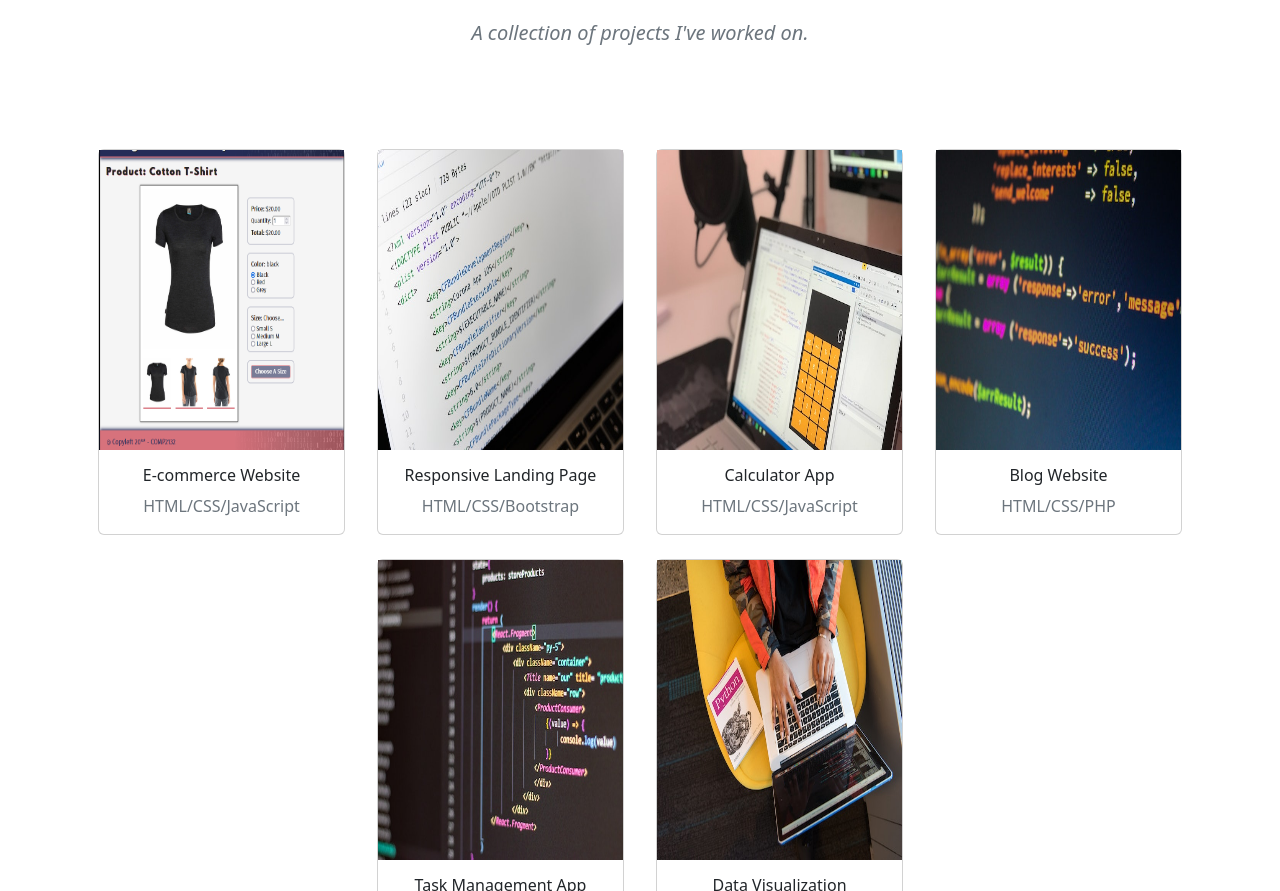
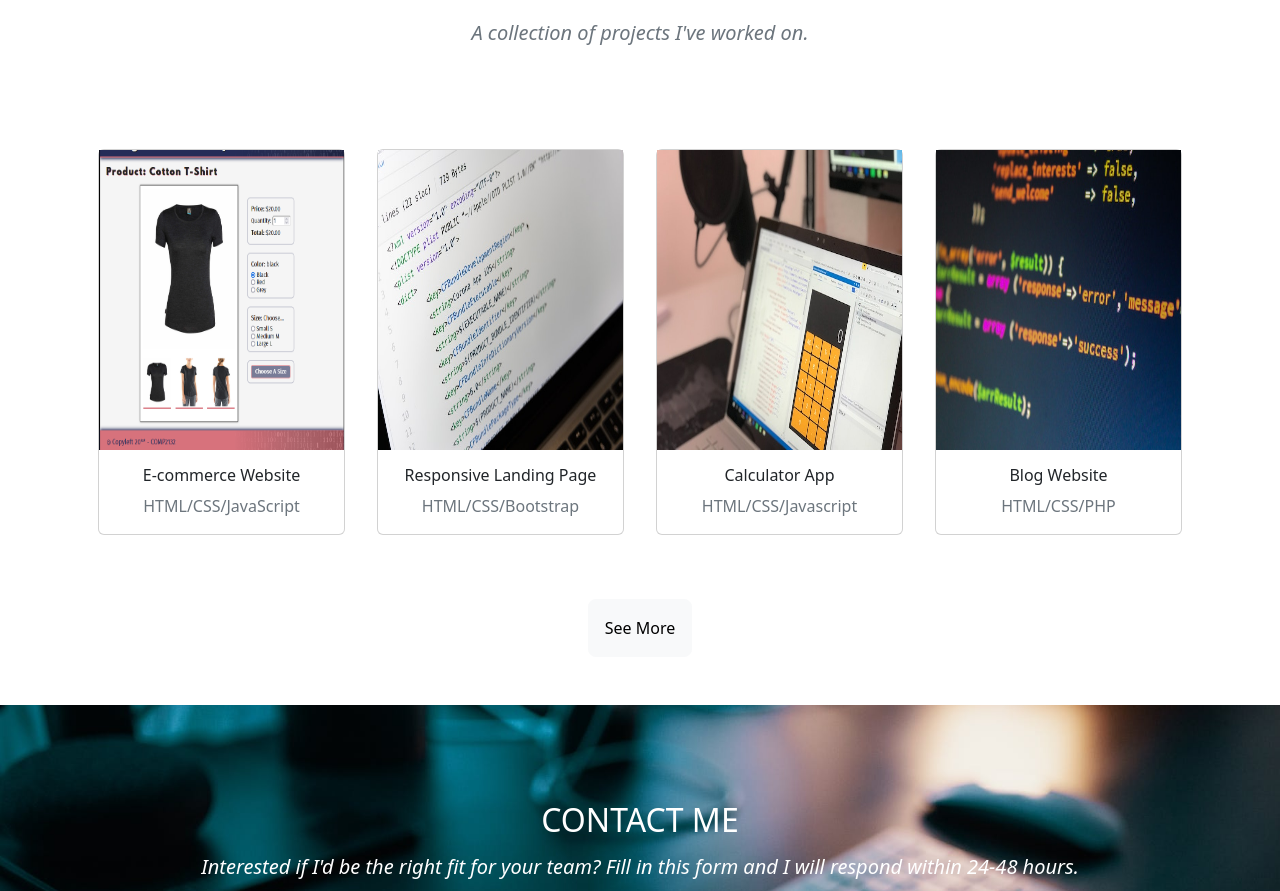
Before and after one commit to neha-gupta01/ReactJS-website, a React (Create React App) app: page / in a window 1280 px wide. Shown: the part 1909-2800 px from the top of the page. Built offline with nearby package versions, Linux system fonts and the light colour scheme.

Commit message:
react components

```diff
--- a/package.json
+++ b/package.json
@@ -8,6 +8,7 @@
     "@testing-library/user-event": "^13.5.0",
     "react": "^18.2.0",
     "react-dom": "^18.2.0",
+    "react-router-dom": "^6.19.0",
     "react-scripts": "5.0.1",
     "web-vitals": "^2.1.4"
   },
--- a/src/App.js
+++ b/src/App.js
@@ -1,26 +1,7 @@
 import React from "react";
-import Navbar from "./components/navbar";
-import Homepage from "./components/homepage";
-import Skills from "./components/skills";
-import Portfolio from "./components/portfolio";
-import About from "./components/about";
-import CV from "./components/cv";
-import Contact from "./components/contact";
-import Footer from "./components/footer";
+import AppRoutes from "./Routes";
 
 function App() {
-  return (
-    <div>
-      <Navbar />
-      <Homepage />
-      <Skills />
-      <Portfolio />
-      <About />
-      <CV />
-      <Contact />
-      <Footer />
-    </div>
-  );
+  return <AppRoutes />;
 }
-
 export default App;
--- /dev/null
+++ b/src/Routes.js
@@ -0,0 +1,20 @@
+import React from "react";
+import { BrowserRouter as Router, Routes, Route } from "react-router-dom";
+import PortfolioContainer from "./containers/PortfolioContainer";
+import MainContainer from "./containers/MainContainer";
+import AboutContainer from "./containers/AboutContainer";
+import CvContainer from "./containers/CvContainer";
+
+const AppRoutes = () => {
+  return (
+    <Router>
+      <Routes>
+        <Route path="/portfolio" element={<PortfolioContainer />} />
+        <Route path="/about" element={<AboutContainer />} />
+        <Route path="/cv" element={<CvContainer />} />
+        <Route path="/" element={<MainContainer />} />
+      </Routes>
+    </Router>
+  );
+};
+export default AppRoutes;
--- a/src/components/about.js
+++ b/src/components/about.js
@@ -1,8 +1,69 @@
 import React from "react";
 
+const aboutData = [
+  {
+    year: "1995-2008",
+    title: "Early Passion for Technology",
+    description:
+      "From an early age, I became fascinated with computers and programming. Starting with basic HTML and CSS, I gradually expanded my skills to include JavaScript and various frameworks.",
+    image: "images/about1.jpg",
+  },
+  {
+    year: "2008-2014",
+    title: "Higher Education and Career Growth",
+    description:
+      "During my university years, I studied computer science and gained hands-on experience through internships and freelance projects. This period fueled my passion for creating innovative solutions and solving complex problems.",
+    image: "images/about2.jpg",
+  },
+  {
+    year: "2014-Present",
+    title: "Professional Excellence and Continuous Learning",
+    description:
+      "Throughout my career, I have consistently sought opportunities to refine my skills and stay updated with the latest technologies. I strive for excellence in every project I undertake and aim to deliver valuable and impactful results.",
+    image: "images/about3.jpg",
+  },
+  {
+    year: "Future",
+    title: "Continuing to Make a Difference",
+    description:
+      "I am committed to leveraging my skills and expertise to contribute to meaningful projects that have a positive impact on society. I am eager to take on new challenges and collaborate with talented individuals to create innovative solutions.",
+    image: "images/about4.jpg",
+  },
+];
+
+const SingleAbout = ({ year, title, description, image, alignRight }) => {
+  const profileImage = (
+    <div className="col-3 col-md-2 text-center img">
+      <img
+        className="rounded-circle border border-5 border-dark-subtle img-fluid"
+        src={image}
+        alt={`about ${year}`}
+      />
+    </div>
+  );
+
+  const desc = (
+    <div className={`col-9 col-md-5 ${alignRight ? "" : "text-md-end"} `}>
+      <h5>{year}</h5>
+      <h5>{title}</h5>
+      <p>{description}</p>
+    </div>
+  );
+
+  return (
+    <div
+      className={`row ${
+        alignRight ? "justify-content-md-end" : "flex-row-reverse flex-md-row"
+      }  mt-5 pt-5`}
+    >
+      {alignRight ? null : desc}
+      {profileImage}
+      {alignRight ? desc : null}
+    </div>
+  );
+};
 const About = () => {
-  return (
-    <section className="container py-5" id="about">
+  const title = (
     <div className="row mt-4 py-3">
       <div className="col-12 d-flex flex-column text-center">
         <h2>ABOUT</h2>
@@ -11,84 +72,21 @@ const About = () => {
         </h5>
       </div>
     </div>
-      <div className="row flex-row-reverse flex-md-row mt-5 pt-5">
-        <div className="col-9 col-md-5 text-md-end">
-          <h5>1995-2008</h5>
-          <h5>Early Passion for Technology</h5>
-          <p>
-            From an early age, I became fascinated with computers and
-            programming. Starting with basic HTML and CSS, I gradually expanded
-            my skills to include JavaScript and various frameworks.
-          </p>
-        </div>
-        <div className="col-3 col-md-2 text-center img">
-          <img
-            className="rounded-circle border border-5 border-dark-subtle img-fluid"
-            src="images/about1.jpg"
-            alt="about1"
+  );
+  return (
+    <section className="container py-5" id="about">
+      {title}
+
+      {aboutData.map((about, index) => (
+        <SingleAbout
+          year={about.year}
+          title={about.title}
+          description={about.description}
+          image={about.image}
+          alignRight={(index + 1) % 2 === 0}
         />
-        </div>
-      </div>
+      ))}
 
-      <div className="row justify-content-md-end mt-5 pt-5">
-        <div className="col-3 col-md-2 text-center img">
-          <img
-            className="rounded-circle border border-5 border-dark-subtle img-fluid "
-            src="images/about2.jpg"
-            alt="about2"
-          />
-        </div>
-        <div className="col-9 col-md-5">
-          <h5>2008-2014</h5>
-          <h5>Higher Education and Career Growth</h5>
-          <p>
-            During my university years, I studied computer science and gained
-            hands-on experience through internships and freelance projects. This
-            period fueled my passion for creating innovative solutions and
-            solving complex problems.
-          </p>
-        </div>
-      </div>
-
-      <div className="row flex-row-reverse flex-md-row mt-5 pt-5">
-        <div className="col-9 col-md-5 text-md-end">
-          <h5>2014-Present</h5>
-          <h5>Professional Excellence and Continuous Learning</h5>
-          <p>
-            Throughout my career, I have consistently sought opportunities to
-            refine my skills and stay updated with the latest technologies. I
-            strive for excellence in every project I undertake and aim to
-            deliver valuable and impactful results.
-          </p>
-        </div>
-        <div className="col-3 col-md-2 text-center img">
-          <img
-            className="rounded-circle border border-5 border-dark-subtle img-fluid "
-            src="images/about3.jpg"
-            alt="about3"
-          />
-        </div>
-      </div>
-
-      <div className="row justify-content-md-end mt-5 pt-5">
-        <div className="col-3 col-md-2 text-center img">
-          <img
-            className="rounded-circle border border-5 border-dark-subtle img-fluid"
-            src="images/about4.jpg"
-            alt="about4"
-          />
-        </div>
-        <div className="col-9 col-md-5">
-          <h5>Future</h5>
-          <h5>Continuing to Make a Difference</h5>
-          <p>
-            I am committed to leveraging my skills and expertise to contribute
-            to meaningful projects that have a positive impact on society. I am
-            eager to take on new challenges and collaborate with talented
-            individuals to create innovative solutions.
-          </p>
-        </div>
-      </div>
       <div className="row justify-content-md-center mt-5 pt-5">
         <div className="col-3 col-md-2 d-flex justify-content-center next-hire">
           <h2 className="d-flex justify-content-center align-items-center bg-primary text-white rounded-circle border border-5 border-dark-subtle">
--- a/src/components/portfolio.js
+++ b/src/components/portfolio.js
@@ -1,8 +1,57 @@
 import React from "react";
+import { Link } from "react-router-dom";
 
-const Portfolio = () => {
+const portfolioData = [
+  {
+    imageSrc: "images/e-commerce.png",
+    title: "E-commerce Website",
+    description: "HTML/CSS/JavaScript",
+  },
+  {
+    imageSrc: "images/landing-page.jpg",
+    title: "Responsive Landing Page",
+    description: "HTML/CSS/Bootstrap",
+  },
+  {
+    imageSrc: "images/calculator-app.jpg",
+    title: "Calculator App",
+    description: "HTML/CSS/Javascript",
+  },
+  {
+    imageSrc: "images/blog.jpg",
+    title: "Blog Website",
+    description: "HTML/CSS/PHP",
+  },
+  {
+    imageSrc: "images/task.jpg",
+    title: "Task Management App",
+    description: "ReactJs",
+  },
+  {
+    imageSrc: "images/data.jpg",
+    title: "Data Visualization",
+    description: "Python/Plotly",
+  },
+];
+
+const SinglePortfolio = ({ imageSrc, title, description }) => {
   return (
-    <section className="container py-5" id="portfolio">
+    <div className="col-lg-3 px-md-3 px-0 col-md-4 card-wrapper">
+      <div className="card mt-4">
+        <img src={imageSrc} className="img-fluid" alt="portfolio-img" />
+        <div className="card-body text-center">
+          <h6 className="card-title">{title}</h6>
+          <p className="card-text text-secondary">{description}</p>
+        </div>
+      </div>
+    </div>
+  );
+};
+
+const Portfolio = ({ showAll }) => {
+  const filteredPortfolioData = showAll ? portfolioData : portfolioData.slice(0, 4);
+
+  const title = (
     <div className="row mt-4 py-3">
       <div className="col-12 d-flex flex-column text-center justify-content-center">
         <h2>PORTFOLIO</h2>
@@ -11,86 +60,29 @@ const Portfolio = () => {
         </h5>
       </div>
     </div>
+  );
+  return (
+    <section className="container py-5" id="portfolio">
+      {title}
       <div className="row mt-5 mx-0 justify-content-center align-items-center">
-        <div className="col-lg-3 px-md-3 px-0 col-md-4 card-wrapper">
-          <div className="card mt-4">
-            <img
-              src="images/e-commerce.png"
-              className="img-fluid"
-              alt="portfolio-img"
+        {filteredPortfolioData.map((item) => (
+          <SinglePortfolio
+            imageSrc={item.imageSrc}
+            title={item.title}
+            description={item.description}
           />
-            <div className="card-body text-center">
-              <h6 className="card-title">E-commerce Website</h6>
-              <p className="card-text text-secondary">HTML/CSS/JavaScript</p>
+        ))}
       </div>
+      {!showAll ? (
+        <div className="col-12 mt-3 d-flex justify-content-center">
+          <Link
+            to="/portfolio"
+            className="btn btn-lg fs-6 fw-medium mt-5 btn-light p-3"
+          >
+            See More
+          </Link>
         </div>
-        </div>
-        <div className="col-lg-3 px-md-3 px-0 col-md-4 card-wrapper">
-          <div className="card mt-4">
-            <img
-              src="images/landing-page.jpg"
-              className="img-fluid"
-              alt="portfolio-img"
-            />
-            <div className="card-body text-center">
-              <h6 className="card-title">Responsive Landing Page</h6>
-              <p className="card-text text-secondary">HTML/CSS/Bootstrap</p>
-            </div>
-          </div>
-        </div>
-        <div className="col-lg-3 px-md-3 px-0 col-md-4 card-wrapper">
-          <div className="card mt-4">
-            <img
-              src="images/calculator-app.jpg"
-              className="img-fluid"
-              alt="portfolio-img"
-            />
-            <div className="card-body text-center">
-              <h6 className="card-title">Calculator App</h6>
-              <p className="card-text text-secondary">HTML/CSS/JavaScript</p>
-            </div>
-          </div>
-        </div>
-        <div className="col-lg-3 px-md-3 px-0 col-md-4 card-wrapper">
-          <div className="card mt-4">
-            <img
-              src="images/blog.jpg"
-              className="img-fluid"
-              alt="portfolio-img"
-            />
-            <div className="card-body text-center">
-              <h6 className="card-title">Blog Website</h6>
-              <p className="card-text text-secondary">HTML/CSS/PHP</p>
-            </div>
-          </div>
-        </div>
-        <div className="col-lg-3 px-md-3 px-0 col-md-4 card-wrapper">
-          <div className="card mt-4">
-            <img
-              src="images/task.jpg"
-              className="img-fluid"
-              alt="portfolio-img"
-            />
-            <div className="card-body text-center">
-              <h6 className="card-title">Task Management App</h6>
-              <p className="card-text text-secondary">ReactJS</p>
-            </div>
-          </div>
-        </div>
-        <div className="col-lg-3 px-md-3 px-0 col-md-4 card-wrapper">
-          <div className="card mt-4">
-            <img
-              src="images/data.jpg"
-              className="img-fluid"
-              alt="portfolio-img"
-            />
-            <div className="card-body text-center">
-              <h6 className="card-title">Data Visualization</h6>
-              <p className="card-text text-secondary">Python/Plotly</p>
-            </div>
-          </div>
-        </div>
-      </div>
+      ) : null}
     </section>
   );
 };
--- a/src/components/skills.js
+++ b/src/components/skills.js
@@ -1,9 +1,39 @@
 // Skills.js
 import React from "react";
 
+const skillsData = [
+  {
+    icon: "fa-cart-shopping",
+    skill: "Front-end Development",
+    description:
+      "Proficient in HTML, CSS, and JavaScript. Experienced in responsive web design, building user-friendly interfaces, and using modern frameworks like ReactJS.",
+  },
+  {
+    icon: "fa-laptop",
+    skill: "Back-end Development",
+    description: "Skilled in server-side programming using technologies like Node.js and Express. Experience working with databases such as MongoDB and MySQL.",
+  },
+  {
+    icon: "fa-mobile-screen-button",
+    skill: "Mobile App Development",
+    description:
+      "Proficient in developing mobile apps for iOS and Android using frameworks like React Native. Experienced in building engaging and intuitive mobile user interfaces.",
+  },
+];
+const SingleSkill = ({ icon, skill, description }) => {
+  return (
+    <div
+      className="card mt-5 d-flex flex-column align-items-center text-center bg-white p-4"
+      style={{ width: "25rem" }}
+    >
+      <i className={`text-white bg-primary d-flex align-items-center justify-content-center fs-2 rounded-circle fa-solid ${icon}`}></i>
+      <h4 className="mt-4">{skill}</h4>
+      <p className="text-center">{description}</p>
+    </div>
+  );
+};
 const Skills = () => {
-  return (
-    <section className="container py-5" id="skills">
+  const title = (
     <div className="row mt-4 py-3">
       <div className="col-12 d-flex flex-column text-center justify-content-center">
         <h2>SKILLS</h2>
@@ -12,43 +42,18 @@ const Skills = () => {
         </h5>
       </div>
     </div>
+  );
+  return (
+    <section className="container py-5" id="skills">
+      {title}
       <div className="row d-flex justify-content-between mx-0">
-        <div
-          className="card mt-5 d-flex flex-column align-items-center text-center bg-white p-4"
-          style={{ width: "25rem" }}
-        >
-          <i className="text-white bg-primary d-flex align-items-center justify-content-center fs-2 rounded-circle fa-solid fa-cart-shopping"></i>
-          <h4 className="mt-4">Front-end Development</h4>
-          <p className="text-center">
-            Proficient in HTML, CSS, and JavaScript. Experienced in responsive
-            web design, building user-friendly interfaces, and using modern
-            frameworks like ReactJS.
-          </p>
-        </div>
-        <div
-          className="card mt-5 d-flex flex-column align-items-center text-center bg-white p-4"
-          style={{ width: "25rem" }}
-        >
-          <i className="text-white bg-primary d-flex align-items-center justify-content-center fs-2 rounded-circle fa-solid fa-laptop"></i>
-          <h4 className="mt-4">Back-end Development</h4>
-          <p className="text-center">
-            Skilled in server-side programming using technologies like Node.js
-            and Express. Experience working with databases such as MongoDB and
-            MySQL.
-          </p>
-        </div>
-        <div
-          className="card mt-5 d-flex flex-column align-items-center text-center bg-white p-4"
-          style={{ width: "25rem" }}
-        >
-          <i className="text-white bg-primary d-flex align-items-center justify-content-center fs-2 rounded-circle fa-solid fa-mobile-screen-button"></i>
-          <h4 className="mt-4">Mobile App Development</h4>
-          <p className="text-center">
-            Proficient in developing mobile apps for iOS and Android using
-            frameworks like React Native. Experienced in building engaging and
-            intuitive mobile user interfaces.
-          </p>
-        </div>
+        {skillsData.map((skill) => (
+          <SingleSkill
+            icon={skill.icon}
+            skill={skill.skill}
+            description={skill.description}
+          />
+        ))}
       </div>
     </section>
   );
--- /dev/null
+++ b/src/containers/AboutContainer.js
@@ -0,0 +1,16 @@
+import React from "react";
+import Navbar from "../components/navbar";
+import About from "../components/about";
+import Footer from "../components/footer";
+
+const AboutContainer = () => {
+  return (
+    <React.Fragment>
+      <Navbar />
+      <About />
+      <Footer />
+    </React.Fragment>
+  );
+};
+
+export default AboutContainer;
--- /dev/null
+++ b/src/containers/CvContainer.js
@@ -0,0 +1,16 @@
+import React from "react";
+import Navbar from "../components/navbar";
+import CV from "../components/cv";
+import Footer from "../components/footer";
+
+const CvContainer = () => {
+  return (
+    <React.Fragment>
+      <Navbar />
+      <CV />
+      <Footer />
+    </React.Fragment>
+  );
+};
+
+export default CvContainer;
--- /dev/null
+++ b/src/containers/MainContainer.js
@@ -0,0 +1,22 @@
+import React from "react";
+import Navbar from "../components/navbar";
+import Homepage from "../components/homepage";
+import Skills from "../components/skills";
+import Portfolio from "../components/portfolio";
+import Contact from "../components/contact";
+import Footer from "../components/footer";
+
+const MainContainer = () => {
+  return (
+    <React.Fragment>
+      <Navbar />
+      <Homepage />
+      <Skills />
+      <Portfolio showAll={false} />
+      <Contact />
+      <Footer />
+    </React.Fragment>
+  );
+};
+
+export default MainContainer;
--- /dev/null
+++ b/src/containers/PortfolioContainer.js
@@ -0,0 +1,16 @@
+import React from "react";
+import Navbar from "../components/navbar";
+import Portfolio from "../components/portfolio";
+import Footer from "../components/footer";
+
+const PortfolioContainer = () => {
+  return (
+    <React.Fragment>
+      <Navbar />
+      <Portfolio showAll={true} />
+      <Footer />
+    </React.Fragment>
+  );
+};
+
+export default PortfolioContainer;
```
Also changed, not shown: src/components/homepage.js (+2 -10 lines), src/components/navbar.js (+13 -12 lines), 1 other file (tests, documents, lock files or other folders). Lines whose indentation alone changed are shown as unchanged.
